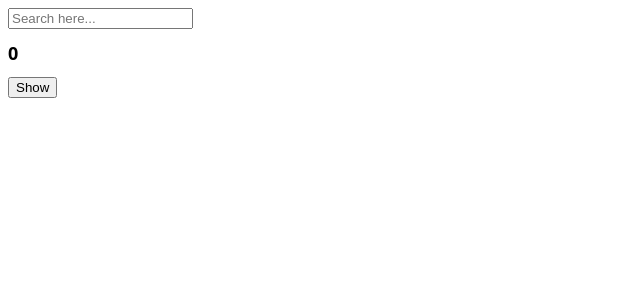
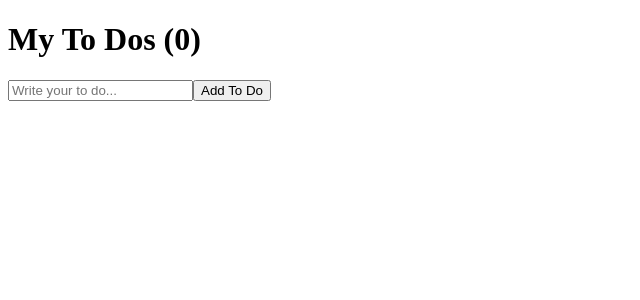
Before and after one commit to hyechong/react-for-beginners, a React (Create React App) app: page / in a window 1280 px wide. Shown: the top 300 px of the page, without its empty margins (0-640 px from the left). Built offline with nearby package versions, Linux system fonts and the light colour scheme.

Commit message:
to do list start 0713

```diff
--- a/src/App.js
+++ b/src/App.js
@@ -3,53 +3,32 @@
 import { useState, useEffect } from 'react';
 
 function App() {
-  const [counter, setValue] = useState(0);
-  const [keyword, setKeyword] = useState('');
-  const [showing, setShowing] = useState(false);
-  // const onClick = () => {
-  //   setValue((prev) => prev + 1);
-  // };
-  function Hello() {
-    useEffect(() => {
-      console.log('hi :)');
-      return () => console.log('bye :(');
-    }, []);
-    return <h1>Hello!</h1>;
-  }
-  const onClick = () => {
-    setShowing((prev) => !prev);
+  const [toDo, setToDo] = useState('');
+  const [toDos, setToDos] = useState([]);
+  const onChange = (event) => {
+    setToDo(event.target.value);
   };
-  const onChange = (event) => {
-    setKeyword(event.target.value);
+  const onSubmit = (event) => {
+    event.preventDefault();
+    if (toDo === '') {
+      return;
+    }
+    setToDo('');
+    setToDos((currentArray) => [toDo, ...currentArray]);
   };
-  useEffect(() => {
-    console.log('movie api');
-  }, []);
-  useEffect(() => {
-    if (keyword !== '' && keyword.length > 1) {
-      console.log('search for', keyword);
-    }
-  }, [keyword]); // [dependency(지켜보려는것)] : dependency가 변화 할 때 코드를 실행, 따라서 [](빈 배열)로 두면 처음 한 번만 실행되는 것임 cf. [keyword, counter]와 같은 형태로 적어 keyword나 counter 둘 중 하나가 변화할 때 코드 실행시킬 수도 있음
-  // useEffect(() => {}, [counter]);
-  // console.log('i run all the time');
-  // const iRunOnlyOnce = () => {
-  //   console.log('i run only once');
-  // };
-  // useEffect(iRunOnlyOnce, []); // 첫 번째 render 시에만 함수 실행
-  // useEffect를 통해 언제 코드를 실행할 지 선택권을 가질 수 있음
-  // 단순화 하여 useEffect(() => {console.log("CALL THE API")},[]); 써도 됨
+  console.log(toDos);
   return (
-    <div className='App'>
-      <input
-        value={keyword}
-        onChange={onChange}
-        type='text'
-        placeholder='Search here...'
-      />
-      <h1 className={styles.title}>{counter}</h1>
-      {/* <button onClick={onClick}>click me</button> */}
-      {showing ? <Hello /> : null}
-      <button onClick={onClick}>{showing ? 'Hide' : 'Show'}</button>
+    <div>
+      <h1>My To Dos ({toDos.length})</h1>
+      <form onSubmit={onSubmit}>
+        <input
+          onChange={onChange}
+          value={toDo}
+          type='text'
+          placeholder='Write your to do...'
+        />
+        <button>Add To Do</button>
+      </form>
     </div>
   );
 }
```
